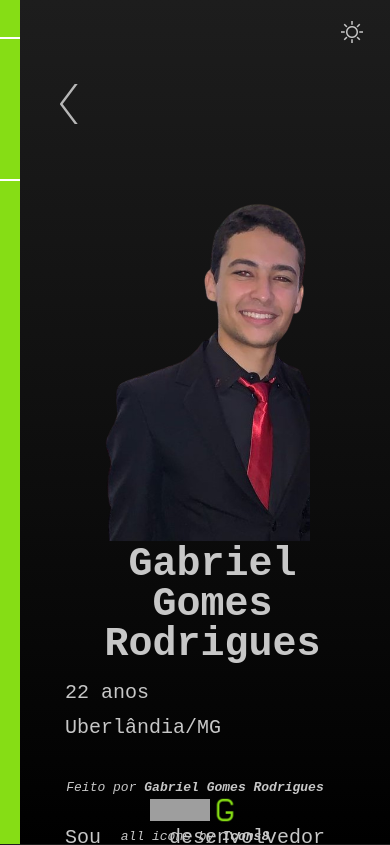
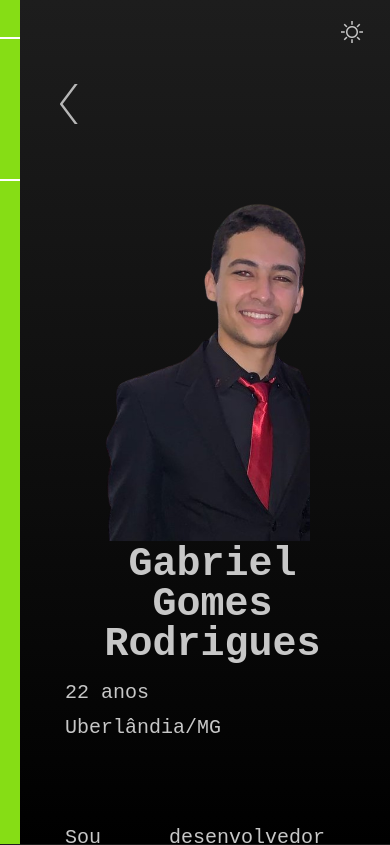
Before and after one commit to gabrielgr99/my-portfolio, a React (Create React App) app: page / in a window 390 px wide. Shown: the top 845 px of the page. Built offline with nearby package versions, Linux system fonts and the light colour scheme; grey boxes are pictures that could not be loaded.

Commit message:
Adiciona responsividade do footer para arquivo AboutResponsive.css

```diff
--- a/src/pages/AboutResponsive.css
+++ b/src/pages/AboutResponsive.css
@@ -45,3 +45,10 @@
     font-size: 30px;
   }
 }
+
+@media screen and (max-width: 935px) {
+  #footer-content {
+    position: inherit;
+    margin-top: 30px;
+  }
+}
```
